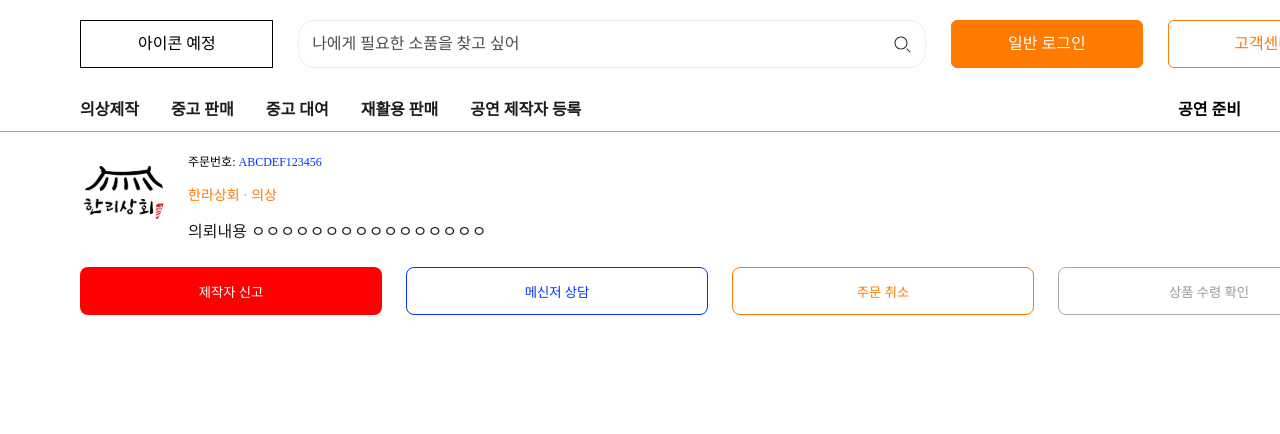
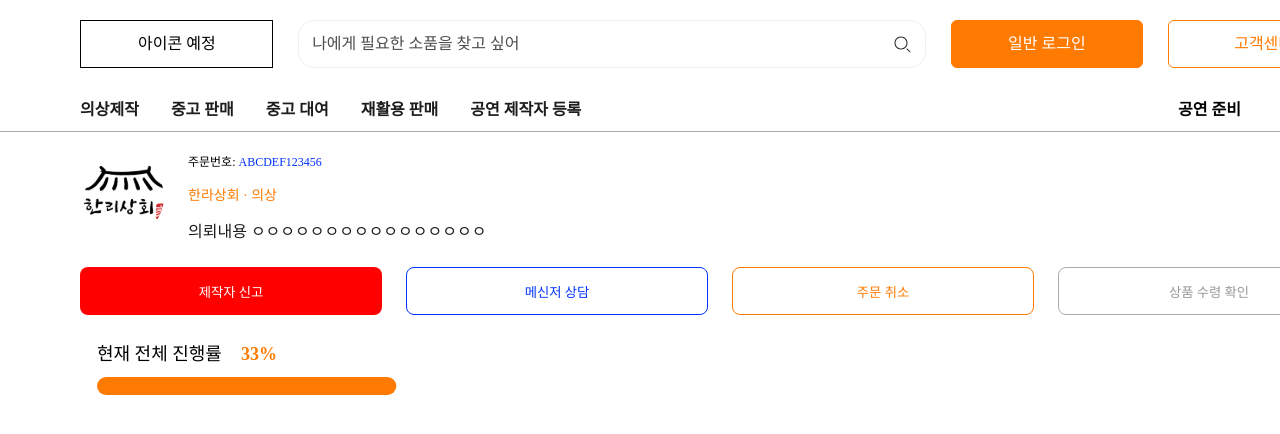
Before and after one commit to Stagecontainer/Client, a React (Vite) app: page /company/1/order-progress in a window 1280 px wide. Shown: the top 434 px of the page. Built offline with nearby package versions, Linux system fonts and the light colour scheme; a web font is replaced by a local one.

Commit message:
style: 전체 진행률 컴포넌트 추가

```diff
--- a/src/pages/order/OrderProgressPage.jsx
+++ b/src/pages/order/OrderProgressPage.jsx
@@ -1,4 +1,5 @@
 import styled from "styled-components";
+import OrderProgress from "../../styles/components/order/OrderProgress";
 import logo from "../../assets/icon/company-logo.svg";
 
 const OrderProgressPage = () => {
@@ -25,6 +26,8 @@ const OrderProgressPage = () => {
         <button className="order-cancellation">주문 취소</button>
         <button className="confirm-delivery">상품 수령 확인</button>
       </div>
+
+      <OrderProgress />
     </Container>
   );
 };
--- /dev/null
+++ b/src/styles/components/order/OrderProgress.jsx
@@ -0,0 +1,100 @@
+import styled from "styled-components";
+import * as Progress from "@radix-ui/react-progress";
+import { useEffect, useState } from "react";
+
+const OrderProgress = () => {
+  const [progressValue, setProgressValue] = useState(0);
+
+  useEffect(() => {
+    const timer = setTimeout(() => setProgressValue(33), 300);
+    return () => clearTimeout(timer);
+  }, [progressValue]);
+
+  return (
+    <Container>
+      <div className="progress-container">
+        <div className="progress">
+          <h2>현재 전체 진행률</h2>
+          <strong className="progress-rate">{progressValue}%</strong>
+        </div>
+      </div>
+
+      <div className="progress-bar"></div>
+      <ProgressBar>
+        <Progress.Root className="progress-root" value={progressValue}>
+          <Progress.Indicator
+            className="progress-indicator"
+            style={{ transform: `translateX(-${100 - progressValue}%)` }}
+          />
+        </Progress.Root>
+      </ProgressBar>
+    </Container>
+  );
+};
+
+export default OrderProgress;
+
+const Container = styled.div`
+  display: flex;
+  flex-direction: column;
+  width: 907px;
+  height: 54px;
+  margin: 0 0 62px 17px;
+
+  .progress-container {
+    display: flex;
+    justify-content: space-between;
+    margin-bottom: 10px;
+
+    .progress {
+      display: flex;
+      justify-content: space-between;
+      align-items: center;
+      width: 180px;
+      height: 27px;
+
+      h2 {
+        margin: 0;
+        font-size: 18px;
+        font-weight: 500;
+        color: black;
+      }
+
+      .progress-rate {
+        font-size: 18px;
+        font-weight: 700;
+        color: #ff7a00;
+      }
+    }
+
+    .reload {
+      display: flex;
+      align-items: center;
+
+      .latest-date {
+        display: flex;
+        font-size: 10px;
+        font-weight: 500;
+        color: #999999;
+      }
+    }
+  }
+`;
+
+const ProgressBar = styled.div`
+  .progress-root {
+    width: 907px;
+    height: 18px;
+    border-radius: 76px;
+    overflow: hidden;
+    background-color: white;
+  }
+
+  .progress-indicator {
+    background-color: #ff7a00;
+    width: 100%;
+    height: 100%;
+    border-radius: 76px;
+    transition: transform 900ms ease-in-out;
+  }
+`;
```
